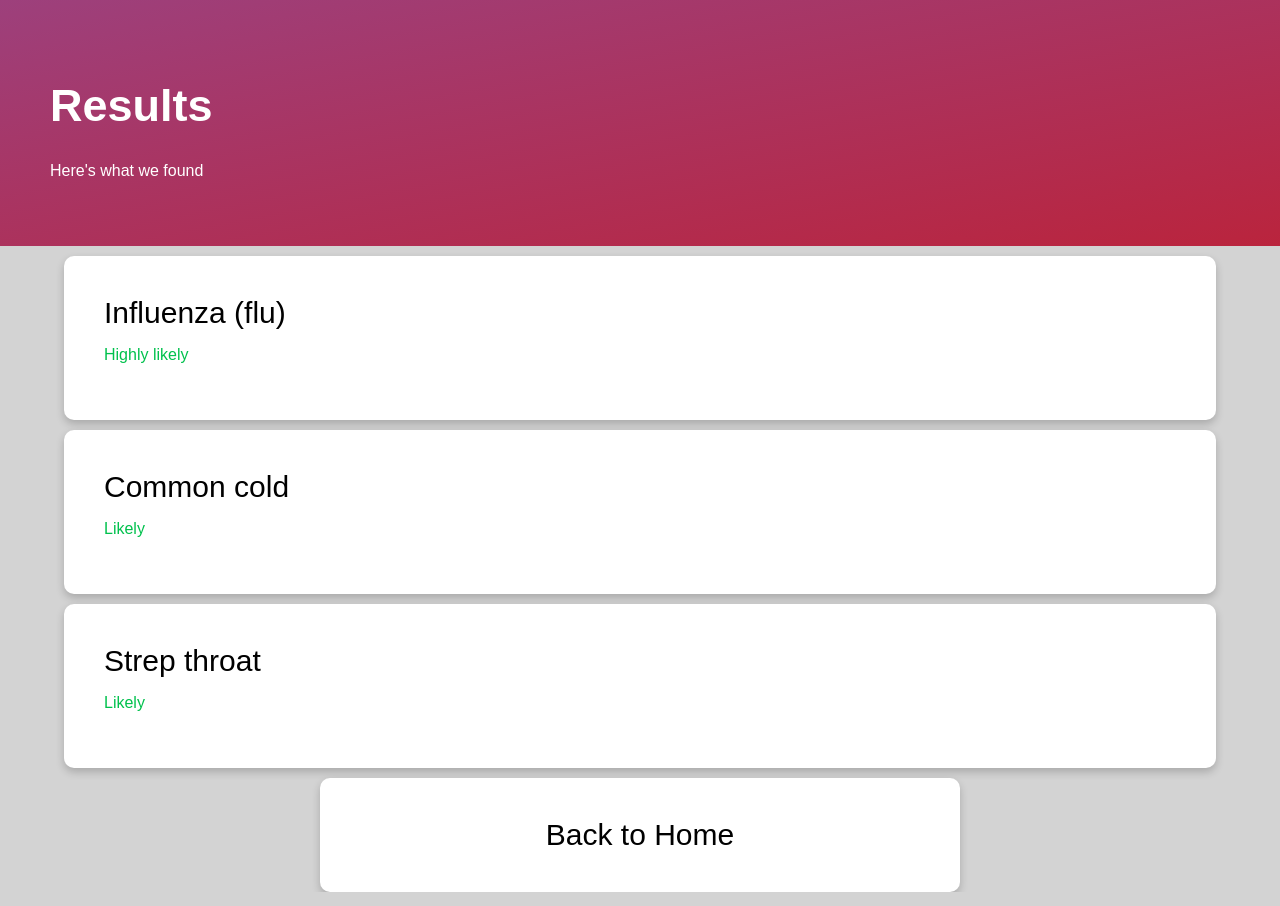
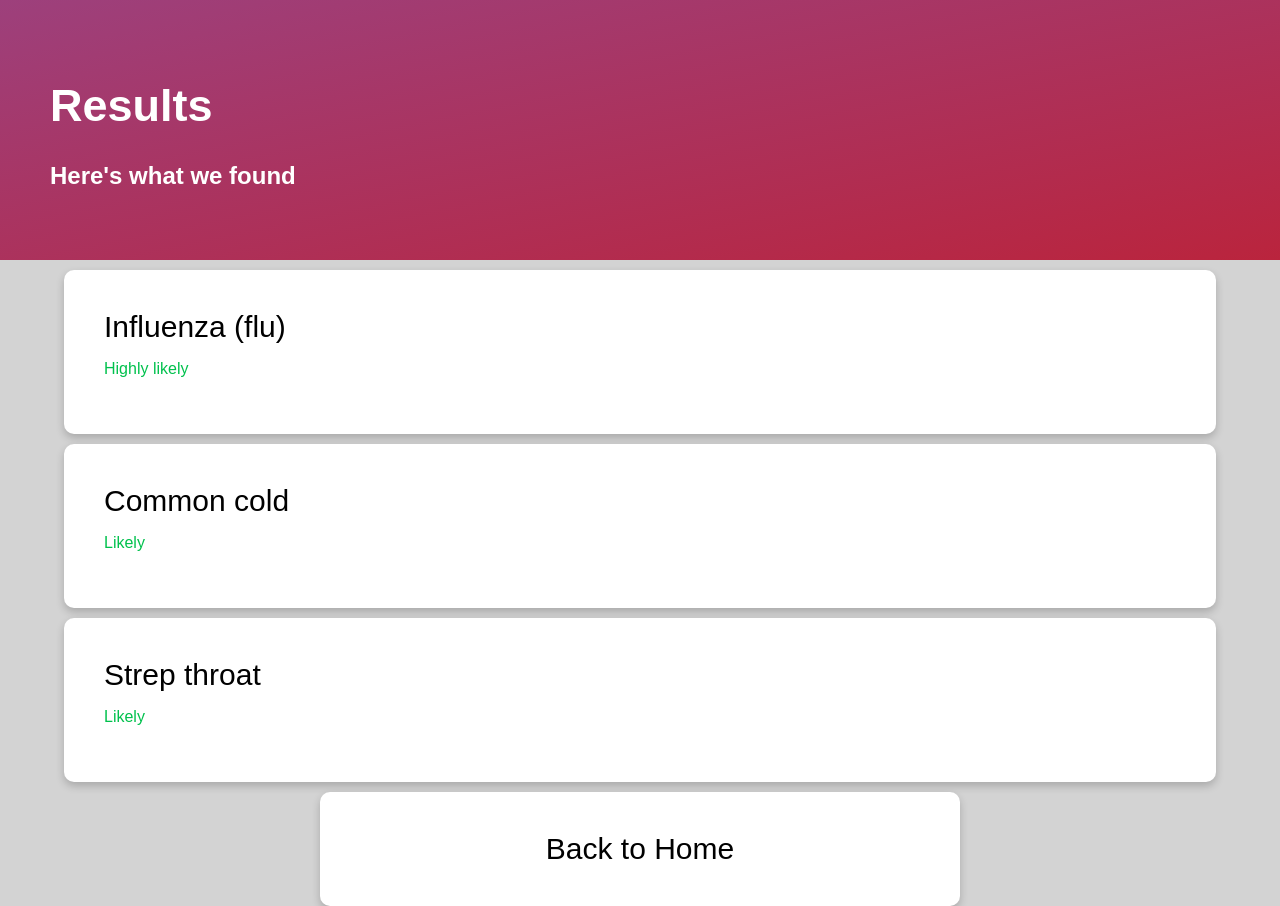
Before and after one commit to SahanYW/2024-Axxess-Hackathon, a website: page docs/pages/results.html in a window 1280 px wide. Drawn offline with Linux system fonts and the light colour scheme; a web font is replaced by a local one.

Commit message:
Fixed results note

```diff
--- a/docs/pages/results.html
+++ b/docs/pages/results.html
@@ -10,7 +10,7 @@
     <header>
         <div>
             <h1 class="greeting-container">Results</h1>
-            <p>Here's what we found</p>
+            <h2>Here's what we found</h2>
         </div>
     </header>
     <!-- Here you can add form elements to collect appointment details -->
```
